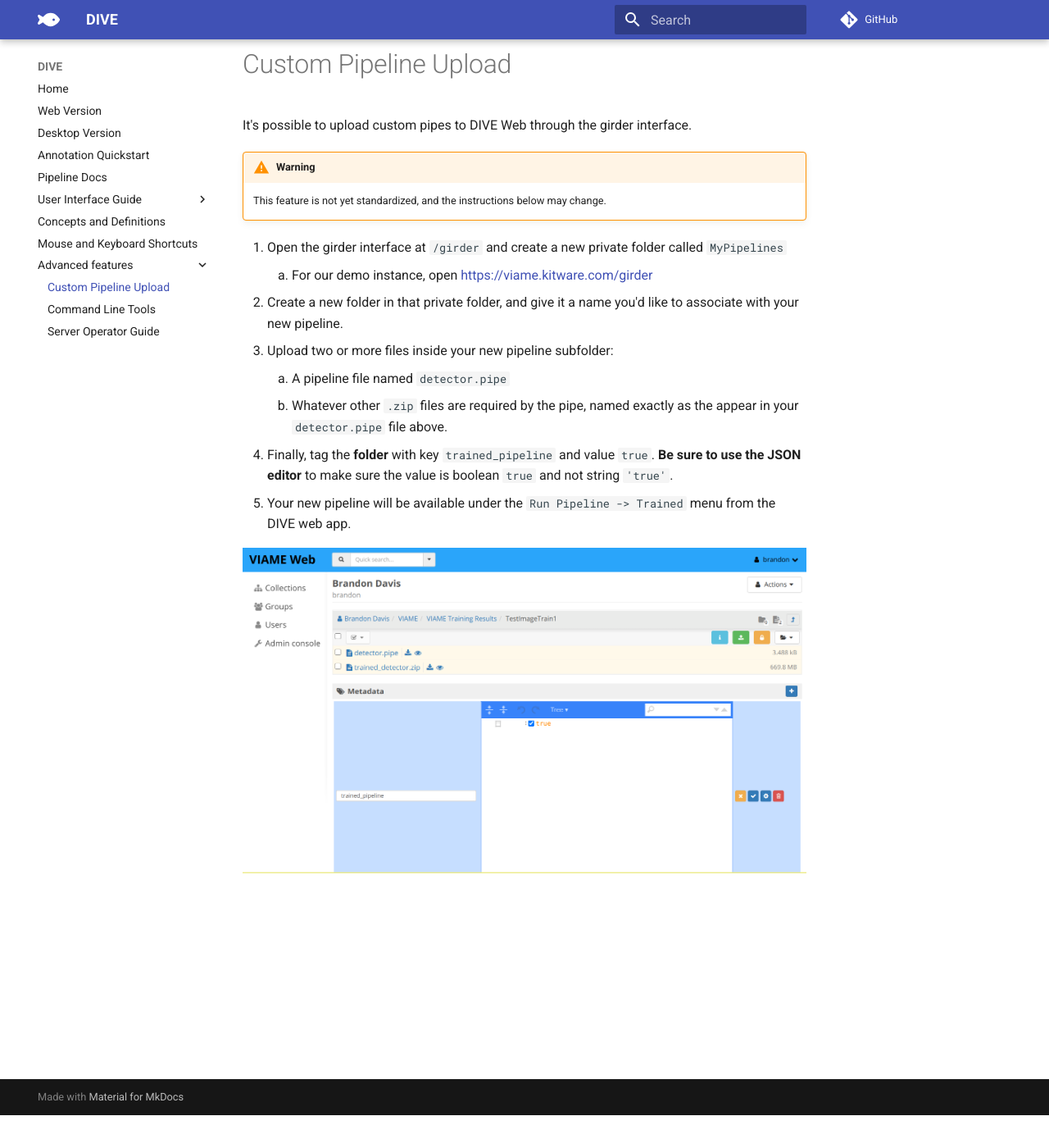
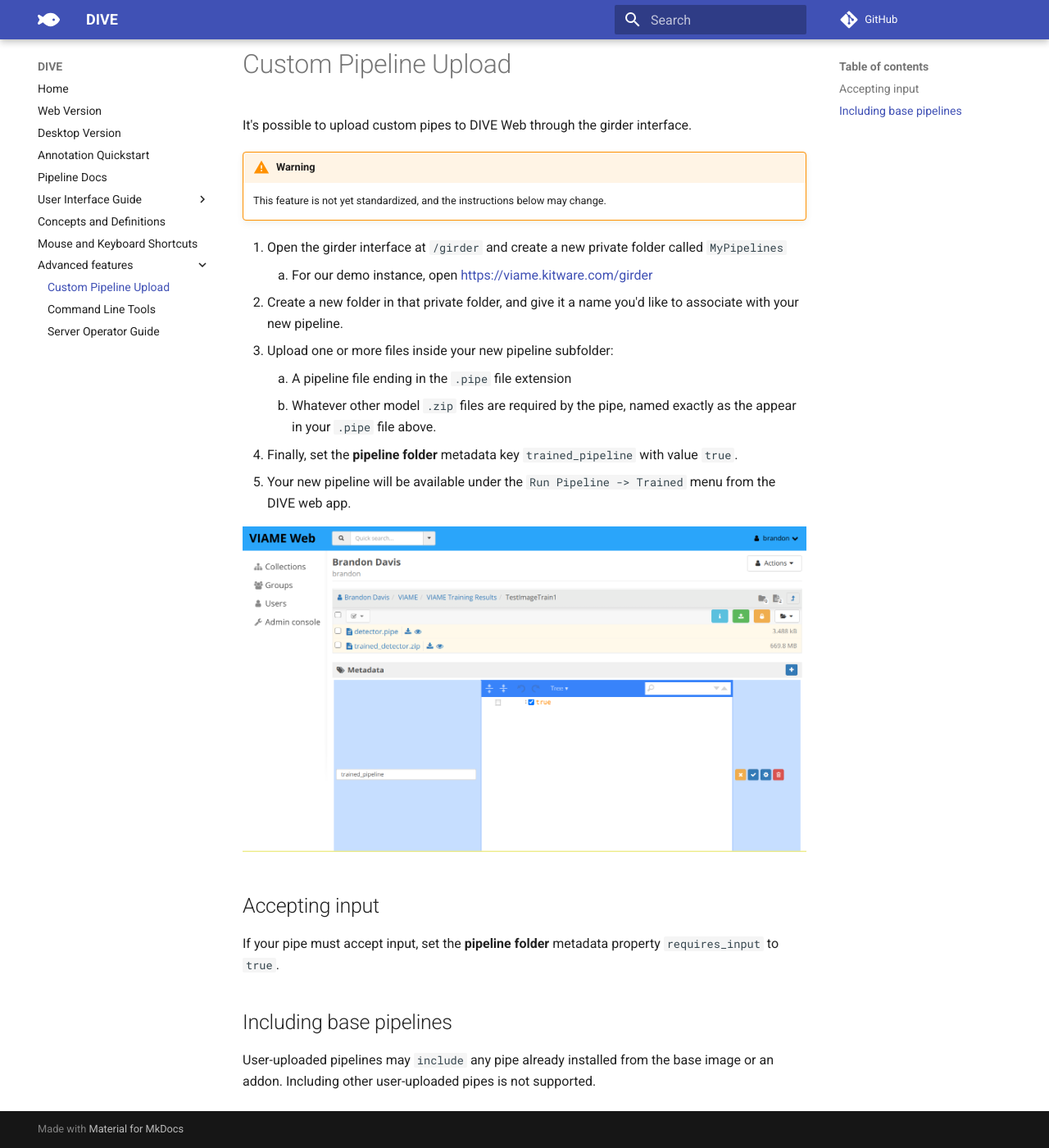
Before and after one commit to Kitware/dive, an MkDocs documentation site: the page built from docs/Pipeline-Upload.md, in a window 1280 px wide and 1400 px high, scrolled down 40 px. Shown: the whole window at 82% size. Built offline with MkDocs 1.6.1 and Material for MkDocs 9.7.7, drawn with Linux system fonts in a browser that asks for light colours; comment, search, counter and statistics services are not loaded.

Commit message:
Allow any named pipe file

```diff
--- a/docs/Pipeline-Upload.md
+++ b/docs/Pipeline-Upload.md
@@ -8,10 +8,18 @@ It's possible to upload custom pipes to DIVE Web through the girder interface.
 1. Open the girder interface at `/girder` and create a new private folder called `MyPipelines`
     1. For our demo instance, open [https://viame.kitware.com/girder](https://viame.kitware.com/girder)
 1. Create a new folder in that private folder, and give it a name you'd like to associate with your new pipeline.
-1. Upload two or more files inside your new pipeline subfolder:
-    1. A pipeline file named `detector.pipe`
-    1. Whatever other `.zip` files are required by the pipe, named exactly as the appear in your `detector.pipe` file above.
-1. Finally, tag the **folder** with key `trained_pipeline` and value `true`. **Be sure to use the JSON editor** to make sure the value is boolean `true` and not string `'true'`.
+1. Upload one or more files inside your new pipeline subfolder:
+    1. A pipeline file ending in the `.pipe` file extension
+    1. Whatever other model `.zip` files are required by the pipe, named exactly as the appear in your `.pipe` file above.
+1. Finally, set the **pipeline folder** metadata key `trained_pipeline` with value `true`.
 1. Your new pipeline will be available under the `Run Pipeline -> Trained` menu from the DIVE web app.
 
 ![Upload Pipeline](images/Misc/UploadPipeline.png)
+
+## Accepting input
+
+If your pipe must accept input, set the **pipeline folder** metadata property `requires_input` to `true`.
+
+## Including base pipelines
+
+User-uploaded pipelines may `include` any pipe already installed from the base image or an addon. Including other user-uploaded pipes is not supported.
```
Also changed, not shown: 2 other files.
